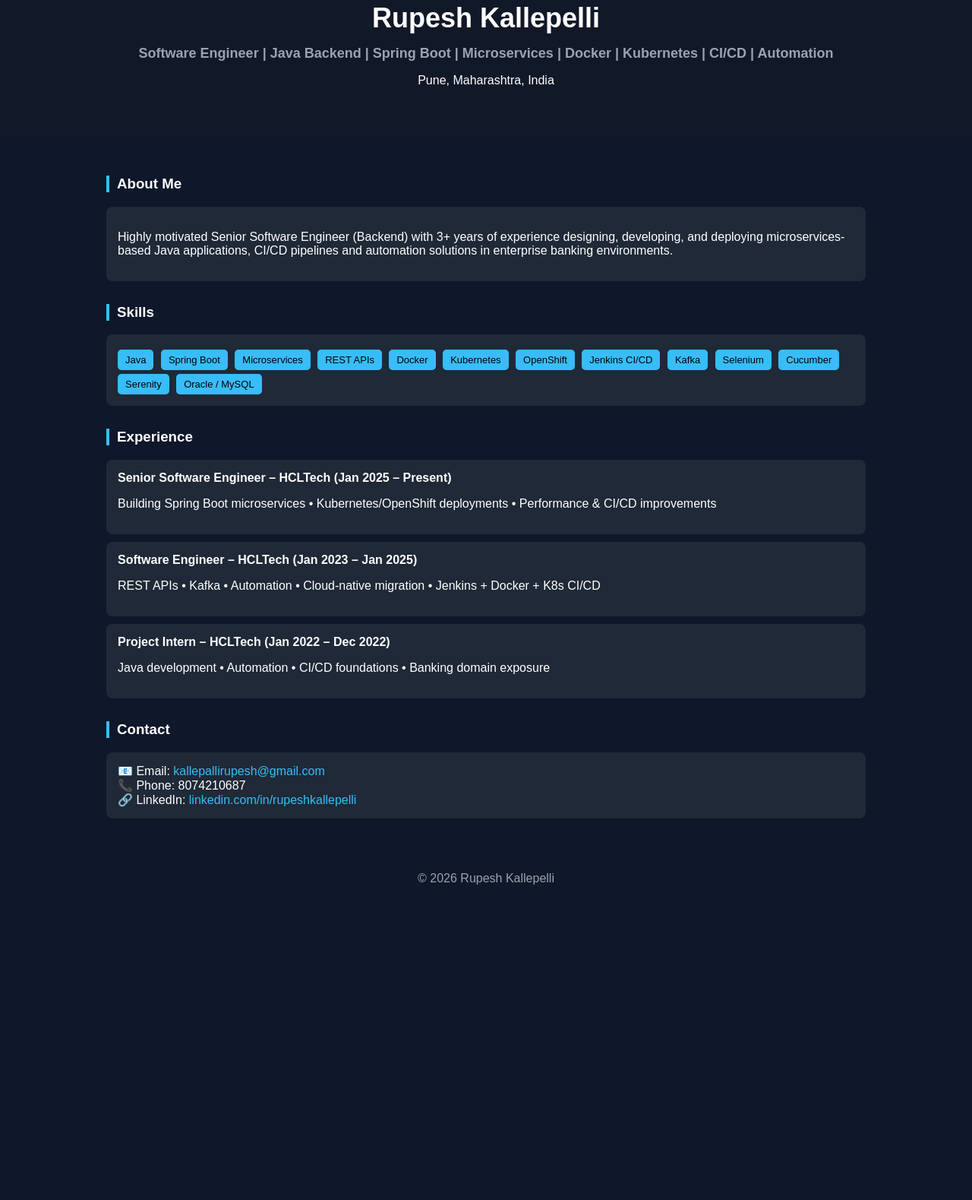
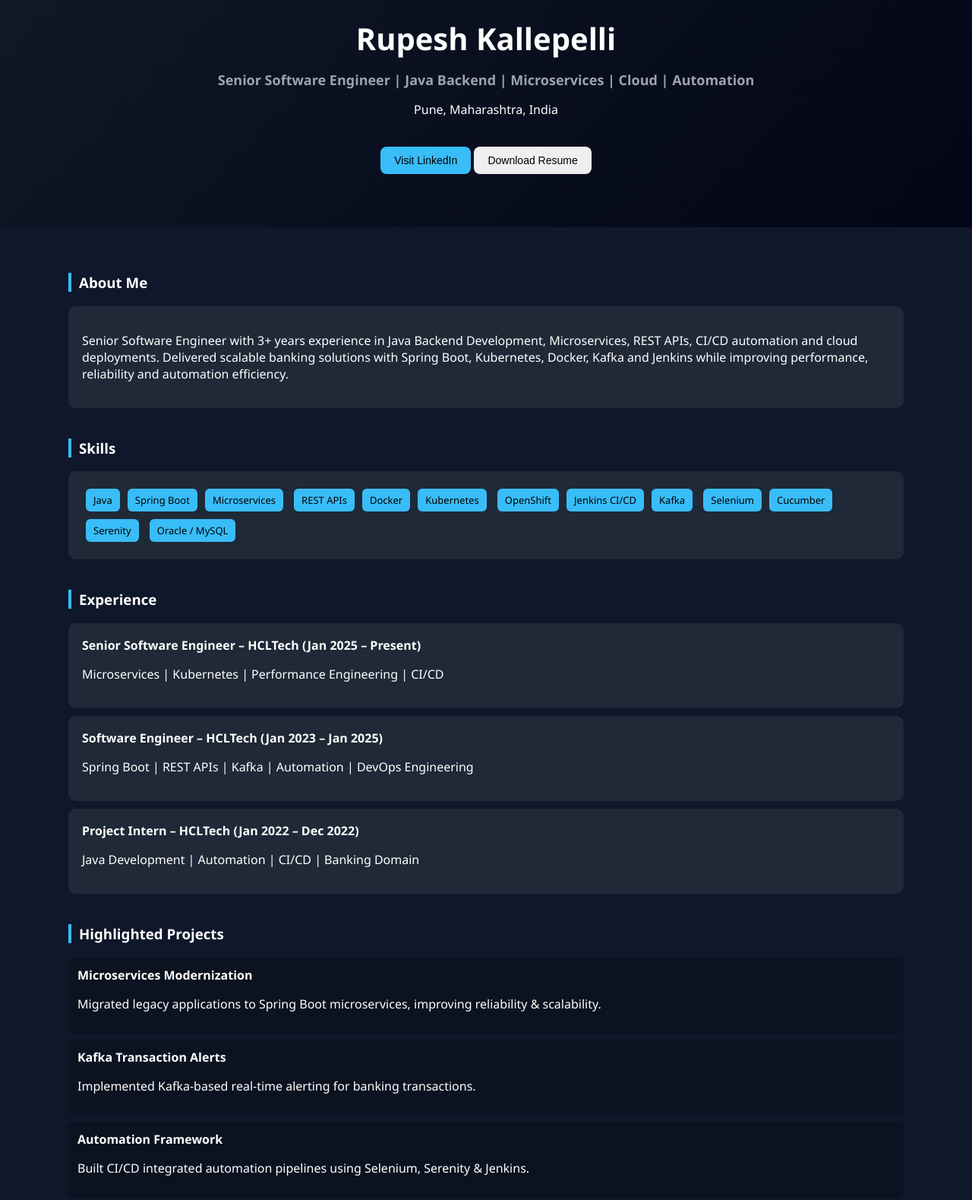
Before and after one commit to rupesh-kallepelli/rupesh-kallepelli.github.io, a plain HTML site: page index.html in a window 1280 px wide. Shown: the part 47-1626 px from the top of the page at 76% size. Before the commit the page ends 1232 px from the top, so only its background shows below. Drawn offline with Linux system fonts and the light colour scheme.

Commit message:
Update index.html

```diff
--- a/index.html
+++ b/index.html
@@ -1,123 +1,191 @@
 <!DOCTYPE html>
 <html lang="en">
 <head>
-<meta charset="UTF-8">
-<title>Rupesh Kallepelli - Software Engineer</title>
-<meta name="viewport" content="width=device-width, initial-scale=1">
+<meta charset="UTF-8" />
+<title>Rupesh Kallepelli - Senior Software Engineer</title>
+<meta name="viewport" content="width=device-width, initial-scale=1" />
+<meta name="description" content="Senior Software Engineer | Java Backend | Spring Boot | Microservices | Docker | Kubernetes | CI/CD | Automation">
+<meta name="author" content="Rupesh Kallepelli">
+<link rel="icon" type="image/x-icon" href="favicon.ico">
+
+<!-- Open Graph -->
+<meta property="og:title" content="Rupesh Kallepelli - Software Engineer Portfolio" />
+<meta property="og:description" content="Backend Developer | Microservices | Cloud | Automation" />
+<meta property="og:type" content="website" />
+
 <style>
 body{
   margin:0;
-  font-family:Arial;
+  font-family:Segoe UI,Roboto,Arial;
   background:#0f172a;
   color:white;
 }
+
 header{
-  background:#111827;
-  padding:50px 20px;
+  padding:70px 20px;
   text-align:center;
+  background:linear-gradient(135deg,#111827,#020617);
 }
-header h1{font-size:36px;margin:0;}
-header h2{font-size:18px;color:#9ca3af;}
-.container{max-width:1000px;margin:auto;padding:20px;}
-.section{margin-top:30px;}
+
+header h1{
+  font-size:40px;
+  margin:0;
+}
+
+header h2{
+  color:#9ca3af;
+  font-size:18px;
+}
+
+button{
+  padding:10px 18px;
+  border-radius:8px;
+  border:none;
+  font-size:14px;
+  cursor:pointer;
+}
+
+.btn-primary{
+  background:#38bdf8;
+  color:black;
+}
+.btn-primary:hover{background:#67e8f9;}
+
+.container{max-width:1100px;margin:auto;padding:20px;}
+.section{margin-top:40px;}
+
 .section h3{
   border-left:4px solid #38bdf8;
   padding-left:10px;
 }
+
 .card{
   background:#1f2937;
-  padding:15px;
-  border-radius:8px;
+  padding:18px;
+  border-radius:10px;
   margin-top:10px;
 }
+
 .skills span{
+  background:#38bdf8;
+  color:black;
+  padding:6px 10px;
+  border-radius:6px;
+  margin:5px;
   display:inline-block;
-  padding:6px 10px;
-  background:#38bdf8;
-  border-radius:5px;
-  margin:5px 5px 0 0;
   font-size:13px;
-  color:#000;
 }
+
+.project{
+  padding:12px;
+  background:#0b1220;
+  border-radius:8px;
+  margin-top:8px;
+}
+
 footer{
   text-align:center;
-  padding:20px;
-  margin-top:30px;
+  padding:25px;
   color:#9ca3af;
 }
-a{
-  color:#38bdf8;
-  text-decoration:none;
+
+a{color:#38bdf8;text-decoration:none;}
+a:hover{color:#67e8f9;}
+
+.fade{
+  animation:fadeIn .8s ease-in-out;
 }
-a:hover{color:#67e8f9;}
+
+@keyframes fadeIn{
+  from{opacity:0;transform:translateY(10px);}
+  to{opacity:1;transform:translateY(0);}
+}
 </style>
 </head>
 
 <body>
 
-<header>
+<header class="fade">
   <h1>Rupesh Kallepelli</h1>
-  <h2>Software Engineer | Java Backend | Spring Boot | Microservices | Docker | Kubernetes | CI/CD | Automation</h2>
+  <h2>Senior Software Engineer | Java Backend | Microservices | Cloud | Automation</h2>
   <p>Pune, Maharashtra, India</p>
+  <br>
+  <a href="https://www.linkedin.com/in/rupesh-kallepelli" target="_blank">
+    <button class="btn-primary">Visit LinkedIn</button>
+  </a>
+  <a href="Rupesh_Kallepelli_Resume.pdf" download>
+    <button>Download Resume</button>
+  </a>
 </header>
 
 <div class="container">
 
-  <div class="section">
+  <div class="section fade">
     <h3>About Me</h3>
     <div class="card">
       <p>
-      Highly motivated Senior Software Engineer (Backend) with 3+ years of experience designing, developing, and deploying
-      microservices-based Java applications, CI/CD pipelines and automation solutions in enterprise banking environments.
+      Senior Software Engineer with 3+ years experience in Java Backend Development, Microservices, REST APIs,
+      CI/CD automation and cloud deployments. Delivered scalable banking solutions with Spring Boot, Kubernetes,
+      Docker, Kafka and Jenkins while improving performance, reliability and automation efficiency.
       </p>
     </div>
   </div>
 
-  <div class="section">
+  <div class="section fade">
     <h3>Skills</h3>
     <div class="card skills">
-      <span>Java</span>
-      <span>Spring Boot</span>
-      <span>Microservices</span>
-      <span>REST APIs</span>
-      <span>Docker</span>
-      <span>Kubernetes</span>
-      <span>OpenShift</span>
-      <span>Jenkins CI/CD</span>
-      <span>Kafka</span>
-      <span>Selenium</span>
-      <span>Cucumber</span>
-      <span>Serenity</span>
+      <span>Java</span><span>Spring Boot</span><span>Microservices</span>
+      <span>REST APIs</span><span>Docker</span><span>Kubernetes</span>
+      <span>OpenShift</span><span>Jenkins CI/CD</span><span>Kafka</span>
+      <span>Selenium</span><span>Cucumber</span><span>Serenity</span>
       <span>Oracle / MySQL</span>
     </div>
   </div>
 
-  <div class="section">
+  <div class="section fade">
     <h3>Experience</h3>
 
     <div class="card">
       <b>Senior Software Engineer – HCLTech (Jan 2025 – Present)</b>
-      <p>Building Spring Boot microservices • Kubernetes/OpenShift deployments • Performance & CI/CD improvements</p>
+      <p>Microservices | Kubernetes | Performance Engineering | CI/CD</p>
     </div>
 
     <div class="card">
       <b>Software Engineer – HCLTech (Jan 2023 – Jan 2025)</b>
-      <p>REST APIs • Kafka • Automation • Cloud-native migration • Jenkins + Docker + K8s CI/CD</p>
+      <p>Spring Boot | REST APIs | Kafka | Automation | DevOps Engineering</p>
     </div>
 
     <div class="card">
       <b>Project Intern – HCLTech (Jan 2022 – Dec 2022)</b>
-      <p>Java development • Automation • CI/CD foundations • Banking domain exposure</p>
+      <p>Java Development | Automation | CI/CD | Banking Domain</p>
+    </div>
+  </div>
+
+  <div class="section fade">
+    <h3>Highlighted Projects</h3>
+
+    <div class="project">
+      <b>Microservices Modernization</b>
+      <p>Migrated legacy applications to Spring Boot microservices, improving reliability & scalability.</p>
     </div>
 
+    <div class="project">
+      <b>Kafka Transaction Alerts</b>
+      <p>Implemented Kafka-based real-time alerting for banking transactions.</p>
+    </div>
+
+    <div class="project">
+      <b>Automation Framework</b>
+      <p>Built CI/CD integrated automation pipelines using Selenium, Serenity & Jenkins.</p>
+    </div>
   </div>
 
-  <div class="section">
+  <div class="section fade">
     <h3>Contact</h3>
     <div class="card">
       📧 Email: <a href="mailto:kallepallirupesh@gmail.com">kallepallirupesh@gmail.com</a><br>
       📞 Phone: 8074210687<br>
-      🔗 LinkedIn: <a href="https://www.linkedin.com/in/rupeshkallepelli" target="_blank">linkedin.com/in/rupeshkallepelli</a>
+      🔗 LinkedIn: <a href="https://www.linkedin.com/in/rupesh-kallepelli" target="_blank">linkedin.com/in/rupeshkallepelli</a>
     </div>
   </div>
 
```
